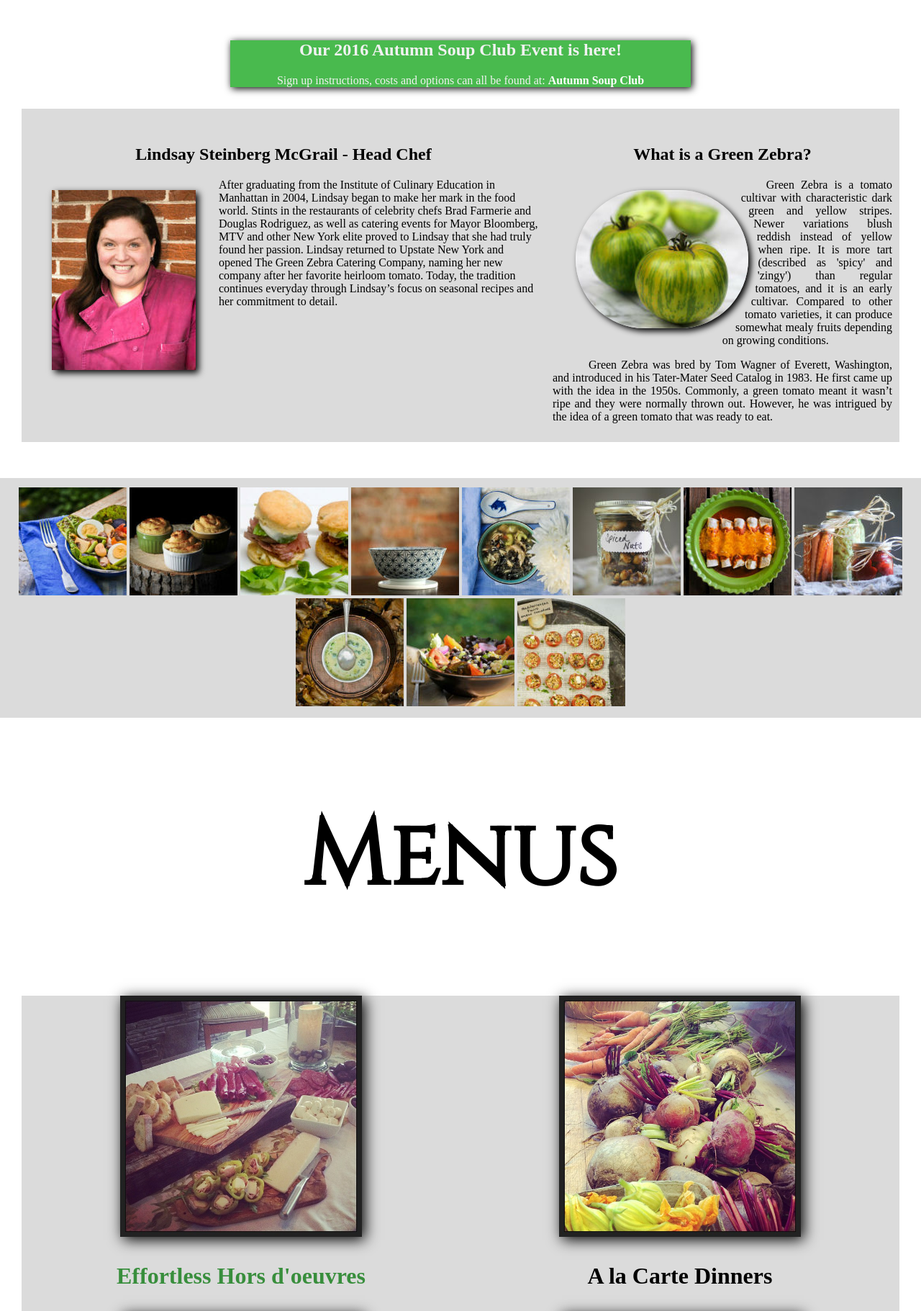
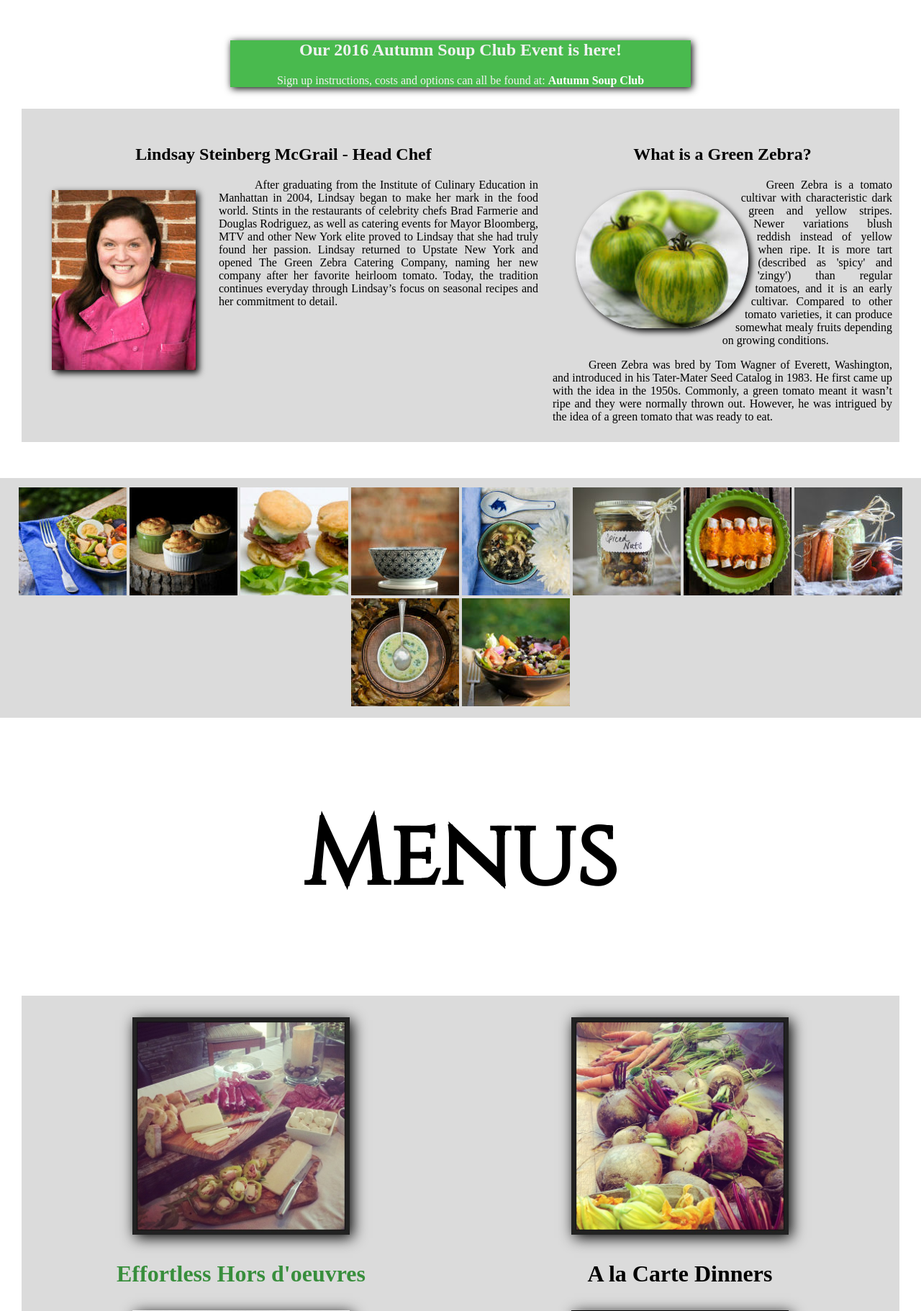
Before and after one commit to UnheardWar/greenzebracatering, a PHP site: page /index.html in a window 1280 px wide. Shown: the part 580-2401 px from the top of the page at 72% size. Run offline with PHP 8.4, Linux system fonts and the light colour scheme; some web fonts are replaced.

Commit message:
Going Live new design - 10/12/2016 1:50am SoupClub page - 10/15/2016 - 2:41am Added SSL cert and Linked SoupClub link to main site Added Lunch w/ taste menu - 10/18/2016 - 4:20pm

```diff
--- a/css/testing.css
+++ b/css/testing.css
@@ -14,7 +14,7 @@ article div { margin-top: 20px; background: #dbdbdb; }
 article h2  { background-color: #fff; font-family: 'Cinzel', serif; font-size: 8em; text-align: center; }
 
 
-main { margin-top: 96px; }
+main           { margin-top: 96px; }
 main a:visited { color: #ffffff !important; }
 main a:link    { color: #ffffff !important; }
 
@@ -231,6 +231,7 @@ main a:link    { color: #ffffff !important; }
     flex: 3;
     display: flex;
     flex-direction: column;
+    padding: 30px;
     box-sizing: border-box;
     height: 100%;
     margin: 0 auto;
--- a/index.html
+++ b/index.html
@@ -57,7 +57,8 @@
     <div class="content-wrap">
 
       <div id="content-col1">
-        <p><h1>Lindsay Steinberg McGrail - Head Chef</h1>
+        <h1>Lindsay Steinberg McGrail - Head Chef</h1>
+          <p>
             <img src="./img/lindsay-profile.jpg" alt="Lindsay Steinberg McGrail"/>
             After graduating from the Institute of Culinary Education in Manhattan in 2004,
             Lindsay began to make her mark in the food world.  Stints in the restaurants of celebrity chefs
@@ -66,7 +67,7 @@
             Upstate New York and opened The Green Zebra Catering Company, naming her new company after
             her favorite heirloom tomato. Today, the tradition continues everyday through Lindsay’s focus on
             seasonal recipes and her commitment to detail.
-
+          </p>
       </div>
       <div id="content-col2">
         <h1>What is a Green Zebra?</h1>
@@ -99,7 +100,6 @@
             <img src="./img/pickledveggies1-small.jpg">
             <img src="./img/soupbowl03-small.jpg">
             <img src="./img/salad01-small.jpg">
-            <img src="./img/farro-tomatoes-small.jpg">
         </div>
     </div>
   </aside>
```
